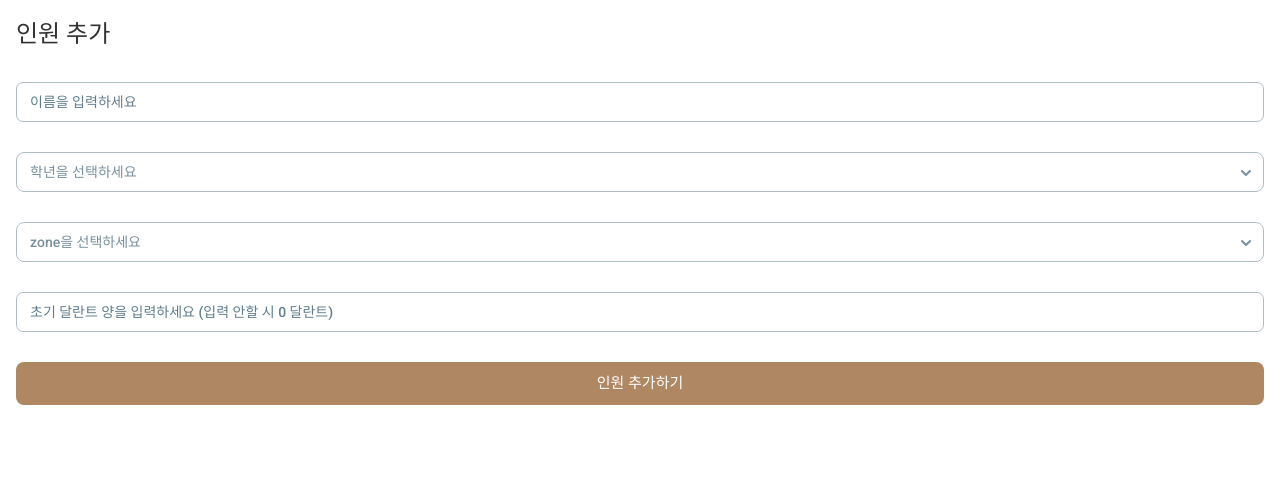
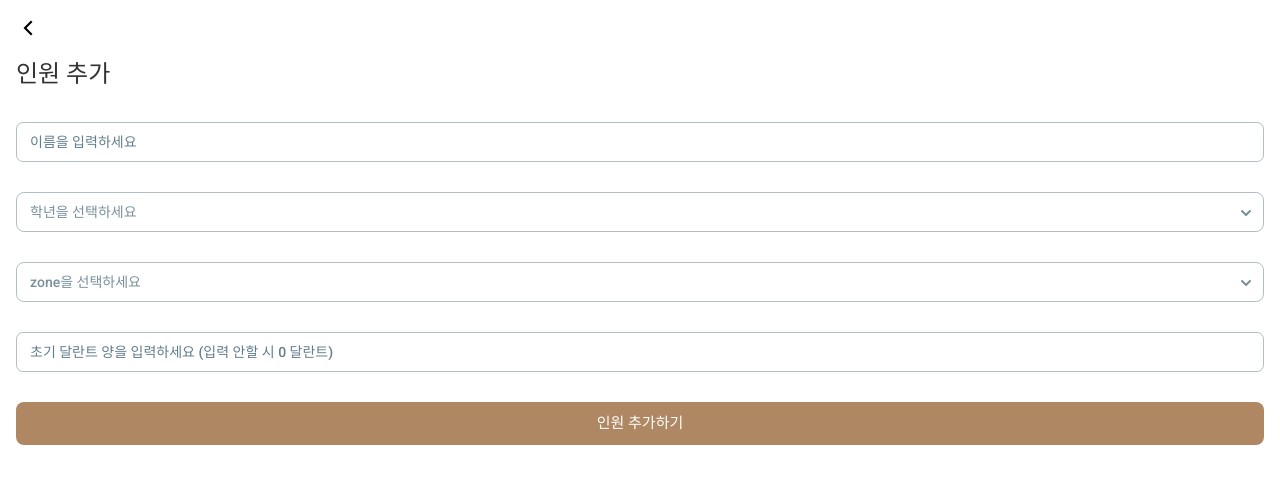
Before and after one commit to soomin9106/talent, a Next.js app in the folder frontend/: page /person in a window 1280 px wide. Shown: the top 484 px of the page. Built offline with nearby package versions, Linux system fonts and the light colour scheme.

Commit message:
뒤로 가기 top bar 추가

```diff
--- a/frontend/app/(route)/add/page.tsx
+++ b/frontend/app/(route)/add/page.tsx
@@ -1,4 +1,5 @@
 'use client'
+import BackTopBar from "@/app/_components/BackTopBar";
 import { Input } from "@material-tailwind/react"
 import classNames from "classnames";
 import { useState } from "react";
@@ -17,6 +18,7 @@ const AddCell = () => {
     }
     return (
         <div className="bg-white flex flex-col space-y-[20px] w-full h-[100vh] p-[16px]">
+            <BackTopBar />
             <div>
                 <span className="font-medium text-[24px] text-black">셀 추가하기</span>
             </div>
--- a/frontend/app/(route)/detail/page.tsx
+++ b/frontend/app/(route)/detail/page.tsx
@@ -8,6 +8,7 @@ import { useState } from "react";
 import { Input } from "@material-tailwind/react";
 import Check from "../../../public/check.svg"
 import Cancle from "../../../public/cancle.svg"
+import BackTopBar from "@/app/_components/BackTopBar";
 
 const CellDetail = () => {
     const params = useSearchParams();
@@ -44,6 +45,7 @@ const CellDetail = () => {
 
     return (
         <div className="flex flex-col bg-white w-full h-[100vh] px-[16px] pt-[16px] space-y-[25px]">
+            <BackTopBar />
             <div className="flex flex-col space-y-[12px]">
                 <div onClick={() => {
                     changeToEditMode()
--- a/frontend/app/(route)/person/page.tsx
+++ b/frontend/app/(route)/person/page.tsx
@@ -1,4 +1,5 @@
 'use client';
+import BackTopBar from "@/app/_components/BackTopBar";
 import { Input, Select, Option } from "@material-tailwind/react"
 import classNames from "classnames"
 import { useState } from "react"
@@ -79,6 +80,7 @@ const AddPerson = () => {
 
     return (
         <div className="bg-white flex flex-col space-y-[20px] w-full h-[100vh] p-[16px]">
+            <BackTopBar />
             <div>
                 <span className="font-medium text-[24px] text-black">인원 추가</span>
             </div>
--- /dev/null
+++ b/frontend/app/_components/BackTopBar.tsx
@@ -0,0 +1,18 @@
+'use client';
+import BackButton from "../../public/back.svg"
+import { useRouter } from "next/navigation";
+
+const BackTopBar = () => {
+    const router = useRouter()
+    return (
+        <div className="flex w-full h-[20px] bg-white">
+            <div className="mr-auto" onClick={() => {
+                router.back()
+            }}>
+                <BackButton />
+            </div>
+        </div>
+    )
+}
+
+export default BackTopBar
```
Also changed, not shown: frontend/public/back.svg (added).
